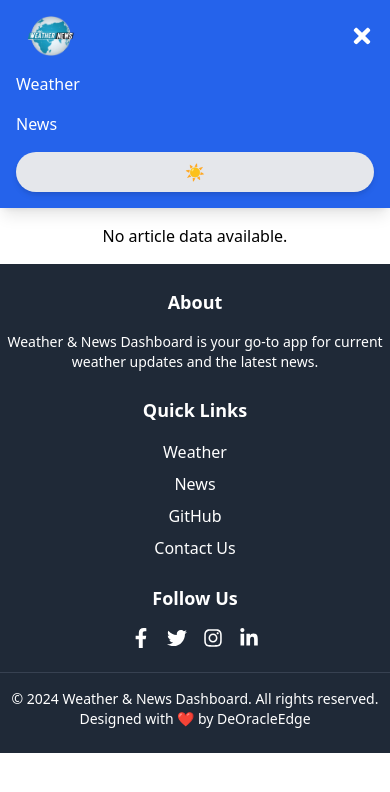
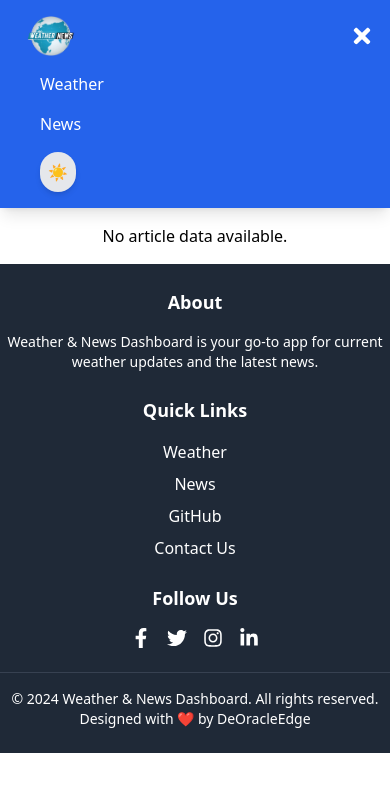
Before and after one commit to Busayo-oni/weatherNews, a React (Vite) app: page /news/1 in a window 390 px wide. Both pictures are taken after a click on the button 362 px from the left and 36 px from the top of the page. Shown: the top 792 px of the page. Built offline with nearby package versions, Linux system fonts and the light colour scheme.

Commit message:
Fix Navbar styling by adding padding to improve layout and alignment

```diff
--- a/src/components/Navbar.jsx
+++ b/src/components/Navbar.jsx
@@ -25,7 +25,7 @@ function Navbar({ darkMode, setDarkMode }) {
       <div
         className={`${
           isOpen ? 'flex' : 'hidden'
-        } w-full md:flex md:w-auto md:flex-row flex-col lg:items-center ite  gap-4 mt-4 md:mt-0`}
+        } pl-6 w-full items-start md:flex md:w-auto md:flex-row flex-col lg:items-center ite  gap-4 mt-4 md:mt-0`}
       >
         <Link
           to="/"
@@ -49,7 +49,7 @@ function Navbar({ darkMode, setDarkMode }) {
         >
           News
         </Link>
-        <DarkModeToggle darkMode={darkMode} setDarkMode={setDarkMode} />
+        <DarkModeToggle darkMode={darkMode} setDarkMode={setDarkMode}  />
       </div>
     </nav>
   );
```
